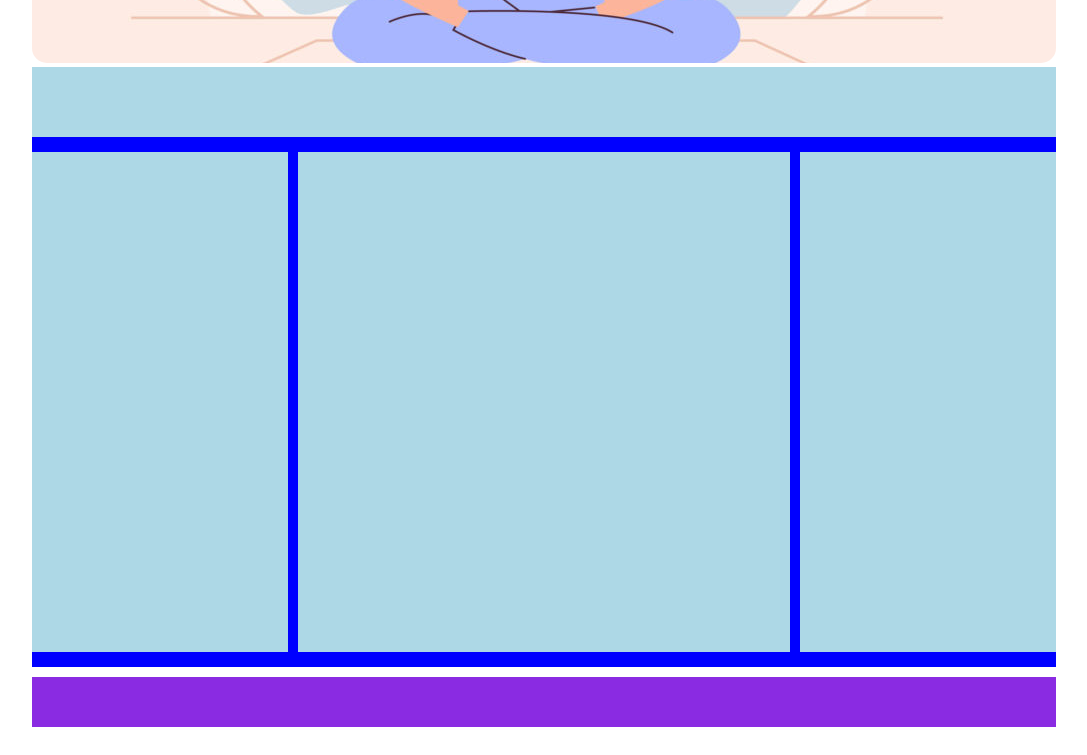
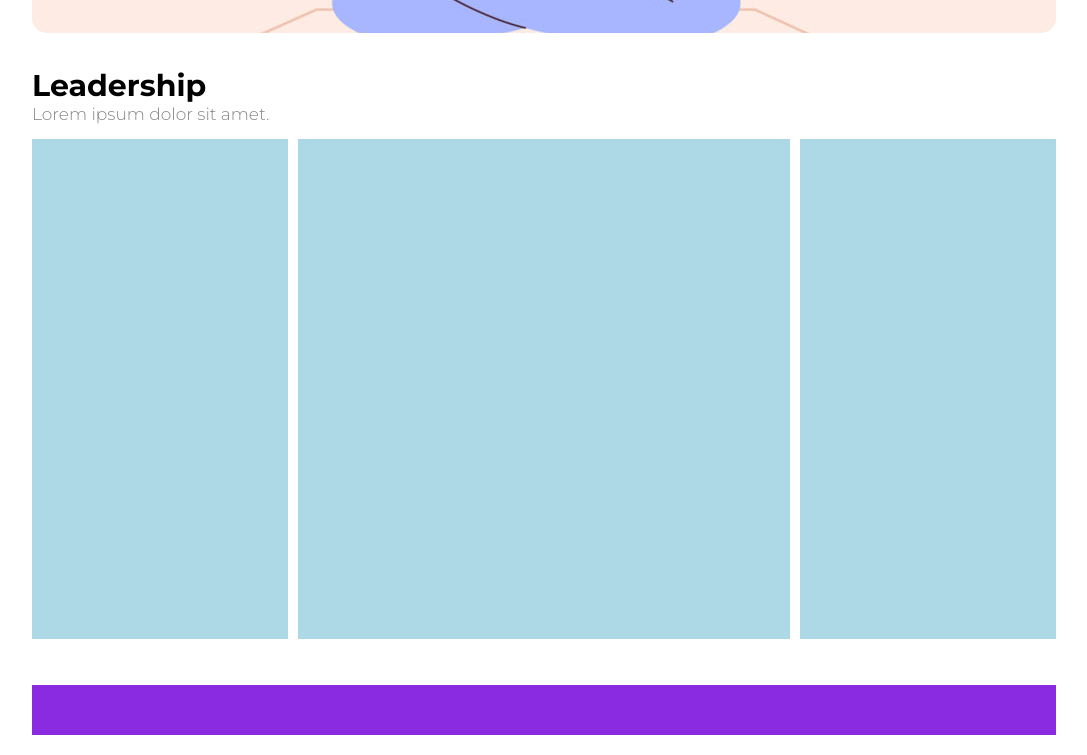
Before and after one commit to C-Bertotti/htmlcss-wp, a plain HTML site: page index.html in a window 1280 px wide. Shown: the part 535-1290 px from the top of the page, without its empty margins (96-1183 px from the left). Drawn offline with Linux system fonts and the light colour scheme.

Commit message:
section heading

```diff
--- a/css/style.css
+++ b/css/style.css
@@ -27,6 +27,14 @@ body {
 }
 /* /general */
 
+/* typo */
+p {
+  font-weight: 300;
+  font-size: 17px;
+  color: #858585;
+}
+/* /typo */
+
 /* container */
 .container {
   width: 80%;
@@ -35,9 +43,6 @@ body {
 /* /container */
 
 /* header */
-header {
-  margin: 3% 0;
-}
 
 #neorilogo {
   width: 10%;
@@ -53,13 +58,13 @@ header {
 }
 
 .mainnav a {
-  color: #858585;
   text-decoration: none;
   text-transform: uppercase;
   font-weight: 300;
   display: inline-block;
   padding: 0 5px;
   font-size: 15px;
+  color: #858585;
 }
 
 .mainnav a:first-child {
@@ -83,7 +88,7 @@ header {
   position: absolute;
   bottom: 70px;
   left: 60px;
-  color: white;
+  color: #fff;
   max-width: 65%;
   z-index: 2;
 }
@@ -94,19 +99,19 @@ header {
 }
 
 .hero-heading p {
-  font-weight: 300;
-  font-size: 17px;
+  color: #fff;
 }
+
 /* /main */
 
 /* section */
-section.leadership {
-  background-color: blue;
+section {
+  margin: 3% 0;
 }
 
-.section-heading {
-  height: 70px;
-  background-color: lightblue;
+.section-heading h2 {
+  font-weight: 700;
+  font-size: 30px;
 }
 
 .leadership .row {
--- a/index.html
+++ b/index.html
@@ -37,7 +37,8 @@
         <!-- leadership -->
         <section class="leadership">
           <div class="section-heading">
-
+            <h2>Leadership</h2>
+            <p>Lorem ipsum dolor sit amet.</p>
           </div>
           <div class="row clearfix">
             <div class="col left">
```
